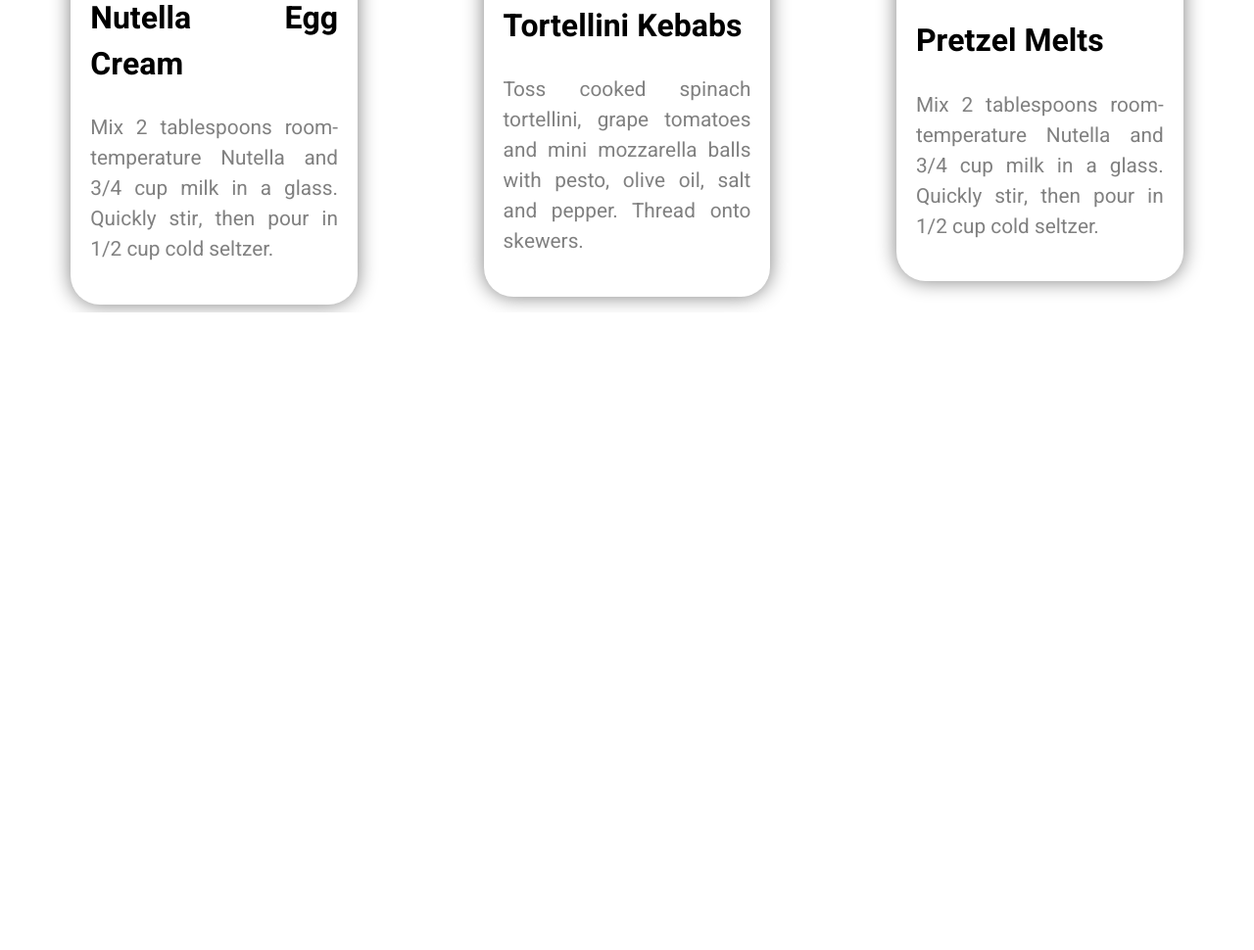
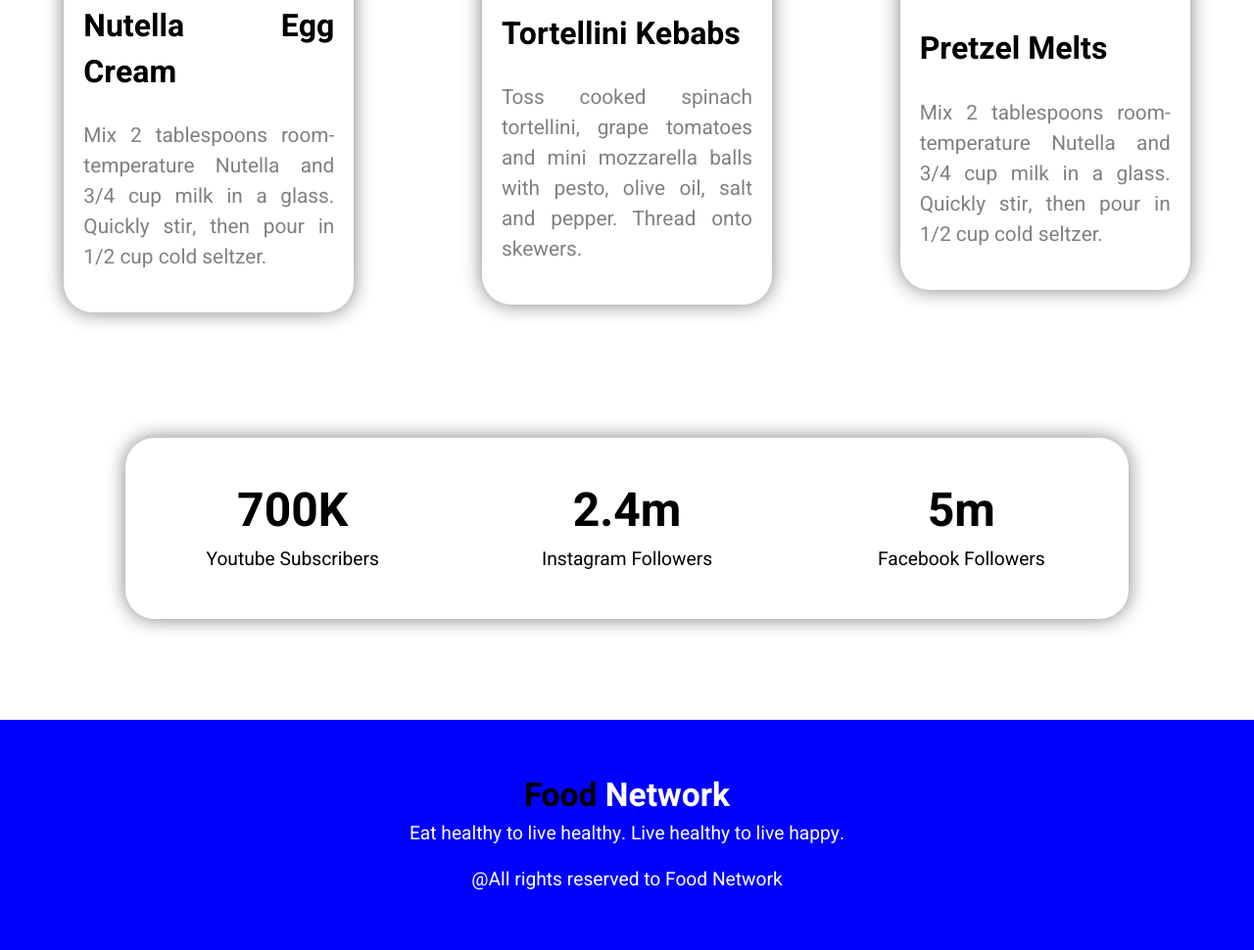
Before and after one commit to mahadihassanriyadh/foodnetwork-first-assignment, a plain HTML site: page index.html in a window 1280 px wide. Shown: the part 2207-3177 px from the top of the page at 98% size. Before the commit the page ends 2526 px from the top, so only its background shows below. Drawn offline with Linux system fonts and the light colour scheme.

Commit message:
Initial Project Done

```diff
--- a/index.html
+++ b/index.html
@@ -58,5 +58,25 @@
             </div>
         </div>
     </section>
+    <section id="fourth-section" class="flexible-style">
+        <div class="followers-section">
+            <h2>700K</h2>
+            <p>Youtube Subscribers</p>
+        </div>
+        <div class="followers-section">
+            <h2>2.4m</h2>
+            <p>Instagram Followers</p>
+        </div>
+        <div class="followers-section">
+            <h2>5m</h2>
+            <p>Facebook Followers</p>
+        </div>
+    </section>
+
+    <footer id="foot-edit">
+        <h2><span style="color: black;">Food</span> Network</h2>
+        <p>Eat healthy to live healthy. Live healthy to live happy.</p>
+        <p>@All rights reserved to Food Network</p>
+    </footer>
 </body>
 </html>
--- a/style.css
+++ b/style.css
@@ -1,5 +1,6 @@
 body{
     font-family: 'Heebo', sans-serif;
+    margin: 0;
 }
 .blue-color{
     color: blue;
@@ -125,3 +126,48 @@ div h1{
 .one-third h2{
     font-size: 200%;
 }
+
+.followers-section{
+    width: 20%;
+    margin: auto;
+    text-align: center;
+}
+
+.followers-section h2{
+    font-size: 300%;
+    margin-bottom: 0;
+}
+
+.followers-section p{
+    font-size: 120%;
+    margin-top: 0;
+}
+
+#fourth-section{
+    width: 80%;
+    margin: auto;
+    margin-top: 10%;
+    box-shadow: 0 0 20px grey;
+    border-radius: 30px;
+    padding-bottom: 28px;
+}
+
+#foot-edit{
+    text-align: center;
+    margin-top: 8%;
+    background-image: linear-gradient(blue, blue);
+    padding-bottom: 3%;
+    padding-top: 2%;
+}
+
+#foot-edit h2{
+    font-size: 210%;
+    margin-bottom: 0;
+    color: white;
+}
+
+#foot-edit p{
+    font-size: 120%;
+    margin-top: 0;
+    color: rgb(255, 255, 255);
+}
```
